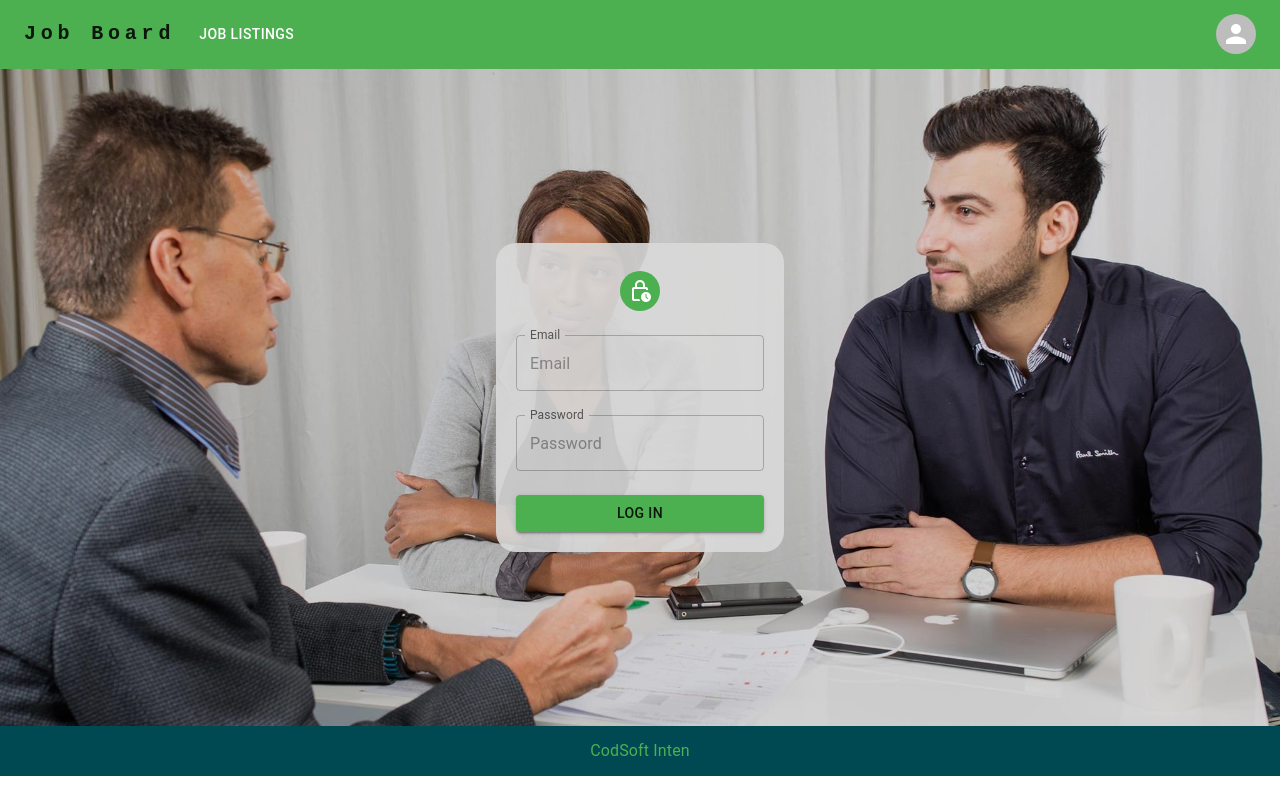
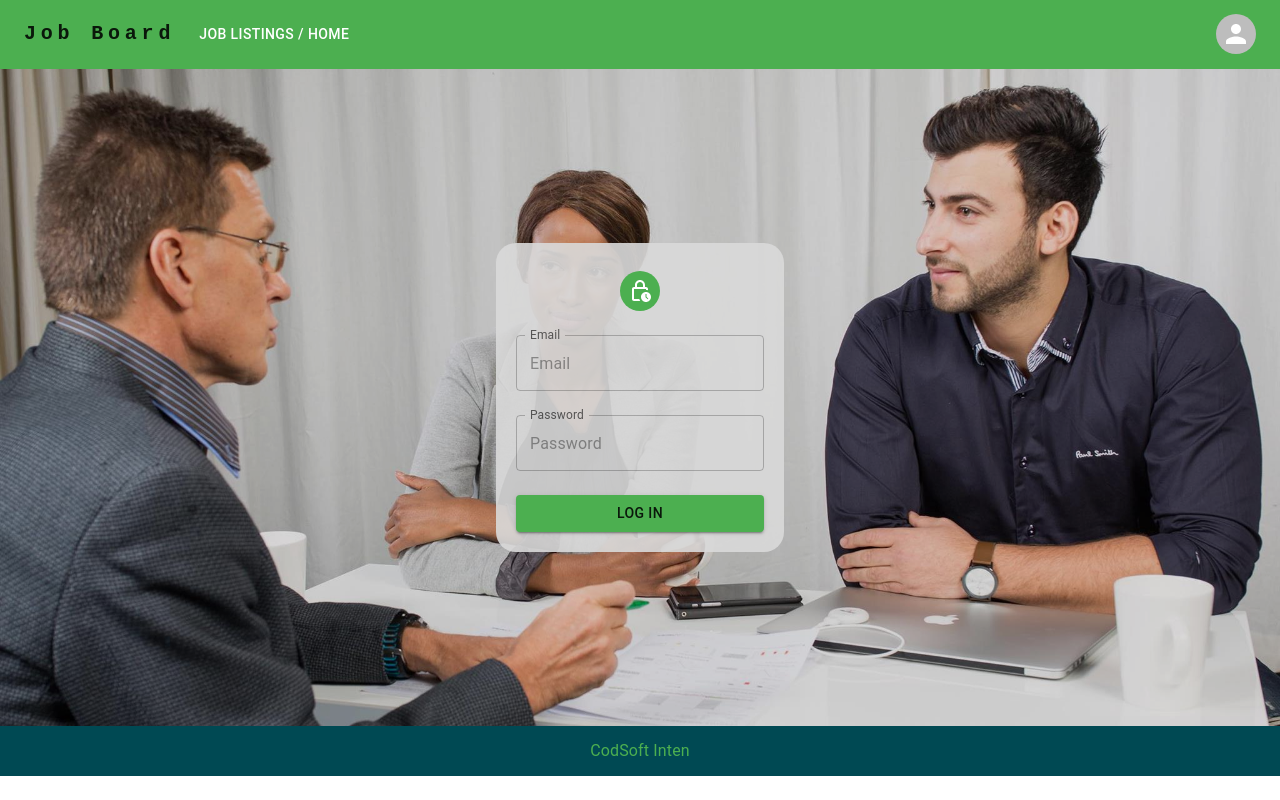
Before and after one commit to islam-alsaeed/CODSOFT, a React (Create React App) app in the folder frontend/: page /login in a window 1280 px wide. Built offline with nearby package versions, Linux system fonts and the light colour scheme; the HTML template or start-up script is replaced by a standard one.

Commit message:
fix logout and (job listing/home) path

```diff
--- a/frontend/src/component/Navbar.js
+++ b/frontend/src/component/Navbar.js
@@ -23,7 +23,7 @@ import { userLogoutAction } from '../redux/actions/userAction';
 
 
 
-const pages = ['Job Listings'];
+const pages = ['Job Listings / Home'];
 const settings = ['Profile', 'Account', 'Login', 'Logout'];
 
 // search element begin
@@ -107,7 +107,7 @@ const Navbar = () => {
             case 'Home':
                 return '/';
             case 'Job Listings':
-                return '/*';
+                return '/';
             // Add more cases for other pages as needed
             default:
                 return '/';
--- a/frontend/src/pages/global/Sidebar.js
+++ b/frontend/src/pages/global/Sidebar.js
@@ -29,7 +29,6 @@ const SidebarAdm = () => {
     //log out
     const logOut = () => {
         dispatch(userLogoutAction());
-        window.location.reload(true);
         setTimeout(() => {
             navigate('/');
         }, 500)
--- a/frontend/src/redux/store.js
+++ b/frontend/src/redux/store.js
@@ -11,7 +11,7 @@ const reducer = combineReducers({
   allJobType:loadJobTypeReducer,
   login: userLoginReducer,
   userProfile:userProfileReducer,
-  logout:userLogoutReducer
+  logOut:userLogoutReducer
 });
 
 // initial state
```
Also changed, not shown: 1 other file (tests, documents, lock files or other folders).
